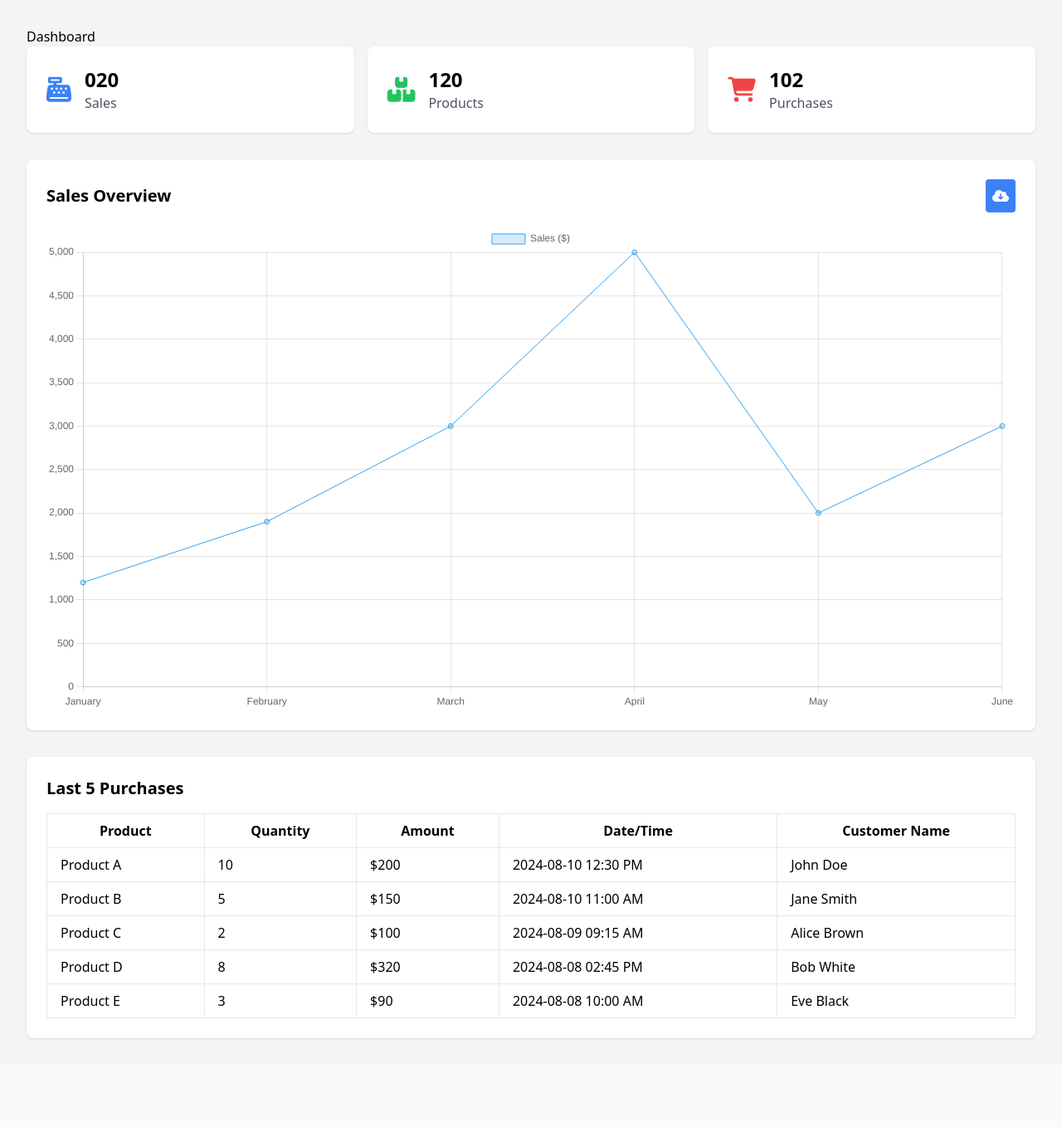
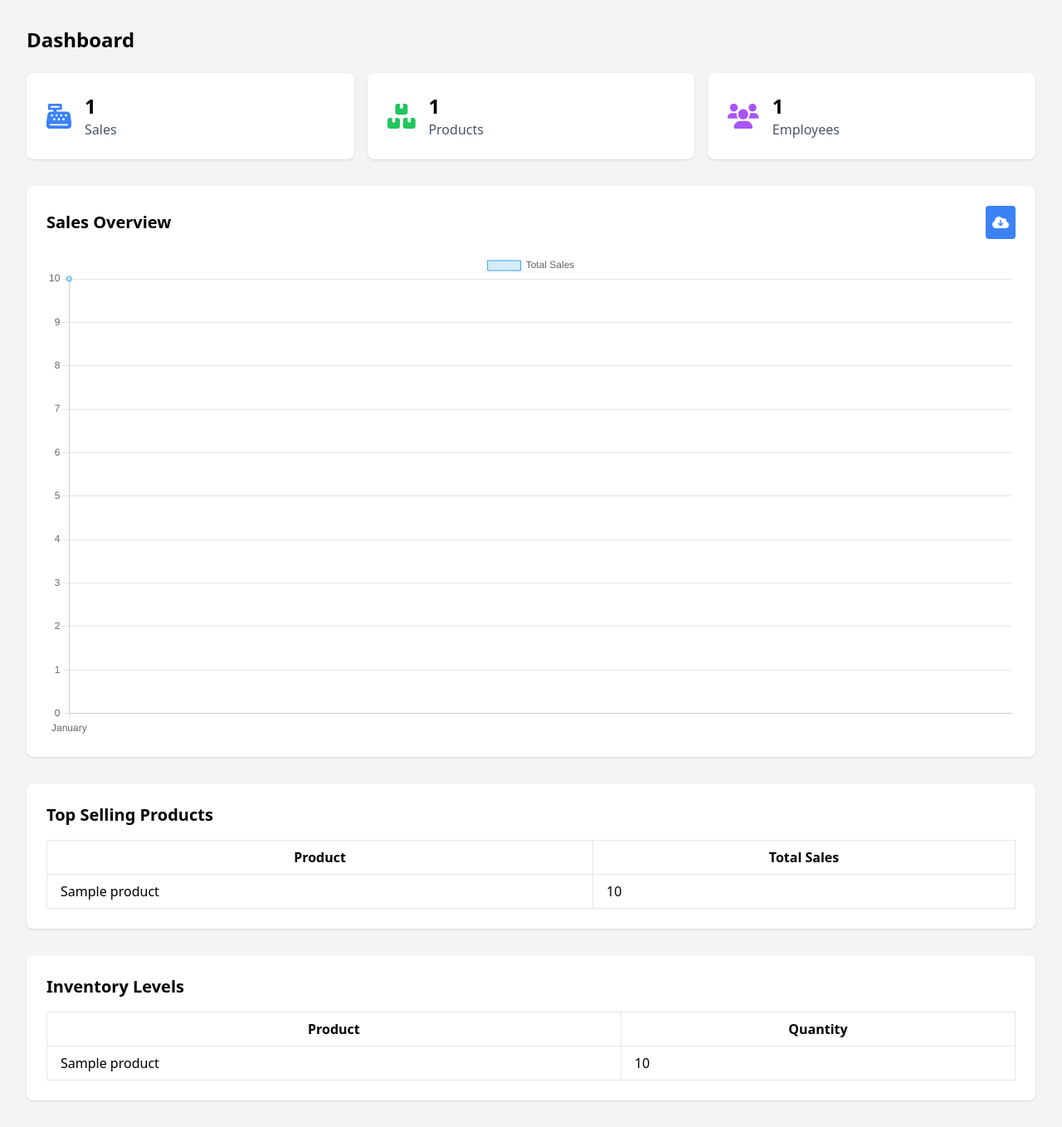
Before and after one commit to OseiOkyere/Pharm-Oliver, a PHP site: page /dashboard/dashboard.php in a window 1280 px wide. Shown: the whole page at 83% size. Before the commit the page ends 1253 px from the top, so only its background shows below. Run offline with PHP 8.4, Linux system fonts and the light colour scheme; tables that the repository leaves empty or names only in its code hold one stand-in row (values such as "Sample post"); some libraries are stand-ins or nearby versions.

Commit message:
chore: Update database connection credentials and fix dashboard data fetching

```diff
--- a/pharm/connection/db_connection.php
+++ b/pharm/connection/db_connection.php
@@ -1,8 +1,9 @@
+<?php
 // Database credentials
 $servername = "localhost";
 $username = "root";
 $password = "";
-$database = "pharmacy_db";
+$database = "pharma_db";
 
 try {
     // Create a new PDO instance
@@ -12,3 +13,8 @@ try {
     if ($conn->connect_error) {
         throw new Exception("Connection failed: " . $conn->connect_error);
     }
+} catch (Exception $e) {
+    echo json_encode(["error" => $e->getMessage()]);
+    exit();
+}
+?>
--- a/pharm/dashboard/dashboard.php
+++ b/pharm/dashboard/dashboard.php
@@ -1,3 +1,82 @@
+<?php
+    include("../connection/db_connection.php");
+
+    // Initialize variables to store data
+    $sales_count = $products_count = $employees_count = 0;
+    $sales_data = [];
+    $top_selling_products = [];
+    $inventory_levels = [];
+
+    try {
+        // Check if connection was successful
+        if (!$conn) {
+            throw new Exception("Database connection failed: " . mysqli_connect_error());
+        }
+
+        // Get sales count
+        $salesResult = $conn->query("SELECT COUNT(*) AS sales_count FROM sales");
+        if ($salesResult) {
+            $sales_count = $salesResult->fetch_assoc()['sales_count'];
+        } else {
+            throw new Exception("Error fetching sales count: " . $conn->error);
+        }
+
+        // Get products count
+        $productsResult = $conn->query("SELECT COUNT(*) AS products_count FROM products");
+        if ($productsResult) {
+            $products_count = $productsResult->fetch_assoc()['products_count'];
+        } else {
+            throw new Exception("Error fetching products count: " . $conn->error);
+        }
+
+        // Get employees count
+        $employeesResult = $conn->query("SELECT COUNT(*) AS employees_count FROM employees");
+        if ($employeesResult) {
+            $employees_count = $employeesResult->fetch_assoc()['employees_count'];
+        } else {
+            throw new Exception("Error fetching employees count: " . $conn->error);
+        }
+
+        // Get sales data for chart
+        $salesChartResult = $conn->query("SELECT MONTHNAME(sale_date) AS month, SUM(total_amount) AS total_sales FROM sales GROUP BY MONTH(sale_date)");
+        if ($salesChartResult) {
+            while ($row = $salesChartResult->fetch_assoc()) {
+                $sales_data[] = $row;
+            }
+        } else {
+            throw new Exception("Error fetching sales data: " . $conn->error);
+        }
+
+        // Get top selling products
+        $topSellingProductsResult = $conn->query("SELECT p.name, SUM(s.total_amount) AS total_sales FROM sales s JOIN products p ON s.id = p.id GROUP BY p.id ORDER BY total_sales DESC LIMIT 5");
+        if ($topSellingProductsResult) {
+            while ($row = $topSellingProductsResult->fetch_assoc()) {
+                $top_selling_products[] = $row;
+            }
+        } else {
+            throw new Exception("Error fetching top selling products: " . $conn->error);
+        }
+
+        // Get inventory levels
+        $inventoryLevelsResult = $conn->query("SELECT name, quantity FROM products");
+        if ($inventoryLevelsResult) {
+            while ($row = $inventoryLevelsResult->fetch_assoc()) {
+                $inventory_levels[] = $row;
+            }
+        } else {
+            throw new Exception("Error fetching inventory levels: " . $conn->error);
+        }
+
+        // Close the connection
+        $conn->close();
+
+    } catch (Exception $e) {
+        echo "<p class='text-red-500'>Error: " . $e->getMessage() . "</p>";
+    }
+    ?>
+
+
+
 <!DOCTYPE html>
 <html lang="en">
 
@@ -11,34 +90,36 @@
 
     <!-- Chart.js -->
     <script src="https://cdn.jsdelivr.net/npm/chart.js"></script>
+    <!-- Font Awesome (optional, for icons) -->
+    <script src="https://cdnjs.cloudflare.com/ajax/libs/font-awesome/6.0.0-beta3/js/all.min.js"></script>
 </head>
 
 <body class="bg-gray-100 p-8">
 
     <main>
-        <h2>Dashboard</h2>
+        <h2 class="text-2xl font-bold mb-6">Dashboard</h2>
+
         <!-- Box Info Section -->
         <ul class="grid grid-cols-3 gap-4 mb-8">
-
-            <li class="bg-white p-6 rounded-lg shadow flex items-center">
+            <li id="sales-box" class="bg-white p-6 rounded-lg shadow flex items-center">
                 <i class="fas fa-cash-register text-3xl text-blue-500 mr-4"></i>
                 <span class="text">
-                    <a class="text-2xl font-bold">020</a>
+                    <a id="sales-count" class="text-2xl font-bold"><?= $sales_count ?></a>
                     <p class="text-gray-600">Sales</p>
                 </span>
             </li>
-            <li class="bg-white p-6 rounded-lg shadow flex items-center">
+            <li id="products-box" class="bg-white p-6 rounded-lg shadow flex items-center">
                 <i class="fas fa-boxes text-3xl text-green-500 mr-4"></i>
                 <span class="text">
-                    <a class="text-2xl font-bold">120</a>
+                    <a id="products-count" class="text-2xl font-bold"><?= $products_count ?></a>
                     <p class="text-gray-600">Products</p>
                 </span>
             </li>
-            <li class="bg-white p-6 rounded-lg shadow flex items-center">
-                <i class="fas fa-shopping-cart text-3xl text-red-500 mr-4"></i>
+            <li id="employees-box" class="bg-white p-6 rounded-lg shadow flex items-center">
+                <i class="fas fa-users text-3xl text-purple-500 mr-4"></i>
                 <span class="text">
-                    <a class="text-2xl font-bold">102</a>
-                    <p class="text-gray-600">Purchases</p>
+                    <a id="employees-count" class="text-2xl font-bold"><?= $employees_count ?></a>
+                    <p class="text-gray-600">Employees</p>
                 </span>
             </li>
         </ul>
@@ -52,72 +133,15 @@
                 </button>
             </div>
             <canvas id="salesChart"></canvas>
-        </div>
-
-        <!-- Last 5 Purchases Section -->
-        <div class="bg-white p-6 rounded-lg shadow">
-            <h1 class="text-xl font-bold mb-4">Last 5 Purchases</h1>
-            <table class="min-w-full bg-white border">
-                <thead>
-                    <tr>
-                        <th class="border px-4 py-2">Product</th>
-                        <th class="border px-4 py-2">Quantity</th>
-                        <th class="border px-4 py-2">Amount</th>
-                        <th class="border px-4 py-2">Date/Time</th>
-                        <th class="border px-4 py-2">Customer Name</th>
-                    </tr>
-                </thead>
-                <tbody>
-                    <tr>
-                        <td class="border px-4 py-2">Product A</td>
-                        <td class="border px-4 py-2">10</td>
-                        <td class="border px-4 py-2">$200</td>
-                        <td class="border px-4 py-2">2024-08-10 12:30 PM</td>
-                        <td class="border px-4 py-2">John Doe</td>
-                    </tr>
-                    <tr>
-                        <td class="border px-4 py-2">Product B</td>
-                        <td class="border px-4 py-2">5</td>
-                        <td class="border px-4 py-2">$150</td>
-                        <td class="border px-4 py-2">2024-08-10 11:00 AM</td>
-                        <td class="border px-4 py-2">Jane Smith</td>
-                    </tr>
-                    <tr>
-                        <td class="border px-4 py-2">Product C</td>
-                        <td class="border px-4 py-2">2</td>
-                        <td class="border px-4 py-2">$100</td>
-                        <td class="border px-4 py-2">2024-08-09 09:15 AM</td>
-                        <td class="border px-4 py-2">Alice Brown</td>
-                    </tr>
-                    <tr>
-                        <td class="border px-4 py-2">Product D</td>
-                        <td class="border px-4 py-2">8</td>
-                        <td class="border px-4 py-2">$320</td>
-                        <td class="border px-4 py-2">2024-08-08 02:45 PM</td>
-                        <td class="border px-4 py-2">Bob White</td>
-                    </tr>
-                    <tr>
-                        <td class="border px-4 py-2">Product E</td>
-                        <td class="border px-4 py-2">3</td>
-                        <td class="border px-4 py-2">$90</td>
-                        <td class="border px-4 py-2">2024-08-08 10:00 AM</td>
-                        <td class="border px-4 py-2">Eve Black</td>
-                    </tr>
-                </tbody>
-            </table>
-        </div>
-    </main>
-
-    <!-- Sales Chart Script -->
             <script>
                 const ctx = document.getElementById('salesChart').getContext('2d');
                 const salesChart = new Chart(ctx, {
                     type: 'line',
                     data: {
-                labels: ['January', 'February', 'March', 'April', 'May', 'June'],
+                        labels: [<?php foreach ($sales_data as $data) { echo '"' . $data['month'] . '", '; } ?>],
                         datasets: [{
-                    label: 'Sales ($)',
-                    data: [1200, 1900, 3000, 5000, 2000, 3000],
+                            label: 'Total Sales',
+                            data: [<?php foreach ($sales_data as $data) { echo $data['total_sales'] . ', '; } ?>],
                             backgroundColor: 'rgba(54, 162, 235, 0.2)',
                             borderColor: 'rgba(54, 162, 235, 1)',
                             borderWidth: 1
@@ -132,9 +156,50 @@
                     }
                 });
             </script>
+        </div>
 
-    <!-- Font Awesome (optional, for icons) -->
-    <script src="https://kit.fontawesome.com/a076d05399.js" crossorigin="anonymous"></script>
+        <!-- Top Selling Products Section -->
+        <div class="bg-white p-6 rounded-lg shadow mb-8">
+            <h1 class="text-xl font-bold mb-4">Top Selling Products</h1>
+            <table class="min-w-full bg-white border">
+                <thead>
+                    <tr>
+                        <th class="border px-4 py-2">Product</th>
+                        <th class="border px-4 py-2">Total Sales</th>
+                    </tr>
+                </thead>
+                <tbody id="top-products-body">
+                    <?php foreach ($top_selling_products as $product): ?>
+                        <tr>
+                            <td class="border px-4 py-2"><?= $product['name'] ?></td>
+                            <td class="border px-4 py-2"><?= $product['total_sales'] ?></td>
+                        </tr>
+                    <?php endforeach; ?>
+                </tbody>
+            </table>
+        </div>
+
+        <!-- Inventory Levels Section -->
+        <div class="bg-white p-6 rounded-lg shadow">
+            <h1 class="text-xl font-bold mb-4">Inventory Levels</h1>
+            <table class="min-w-full bg-white border">
+                <thead>
+                    <tr>
+                        <th class="border px-4 py-2">Product</th>
+                        <th class="border px-4 py-2">Quantity</th>
+                    </tr>
+                </thead>
+                <tbody id="inventory-levels-body">
+                    <?php foreach ($inventory_levels as $inventory): ?>
+                        <tr>
+                            <td class="border px-4 py-2"><?= $inventory['name'] ?></td>
+                            <td class="border px-4 py-2"><?= $inventory['quantity'] ?></td>
+                        </tr>
+                    <?php endforeach; ?>
+                </tbody>
+            </table>
+        </div>
+    </main>
 
 </body>
 
```
Also changed, not shown: pharm/dashboard/fetch_dashboard_data.php (+9 -31 lines), pharm/index.html (+12 -3 lines), pharm/script.js (added, +31 -0 lines). Lines whose indentation alone changed are shown as unchanged.
